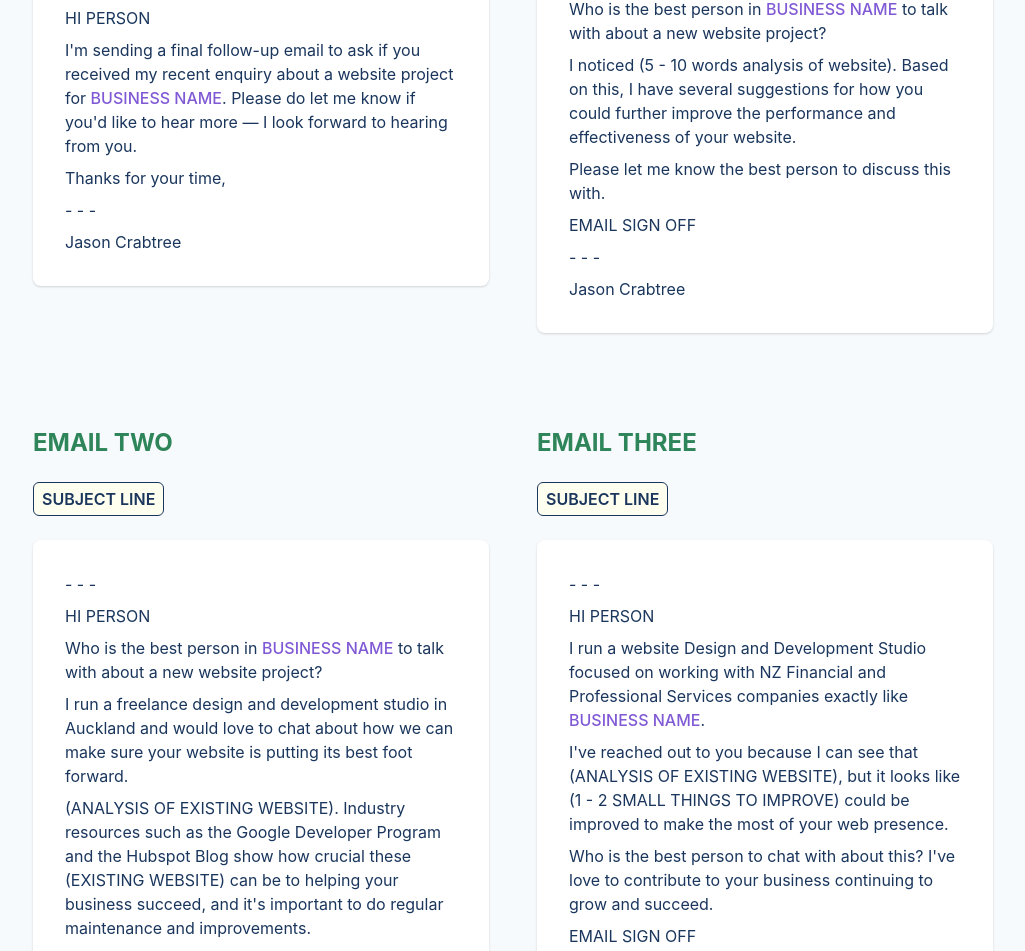
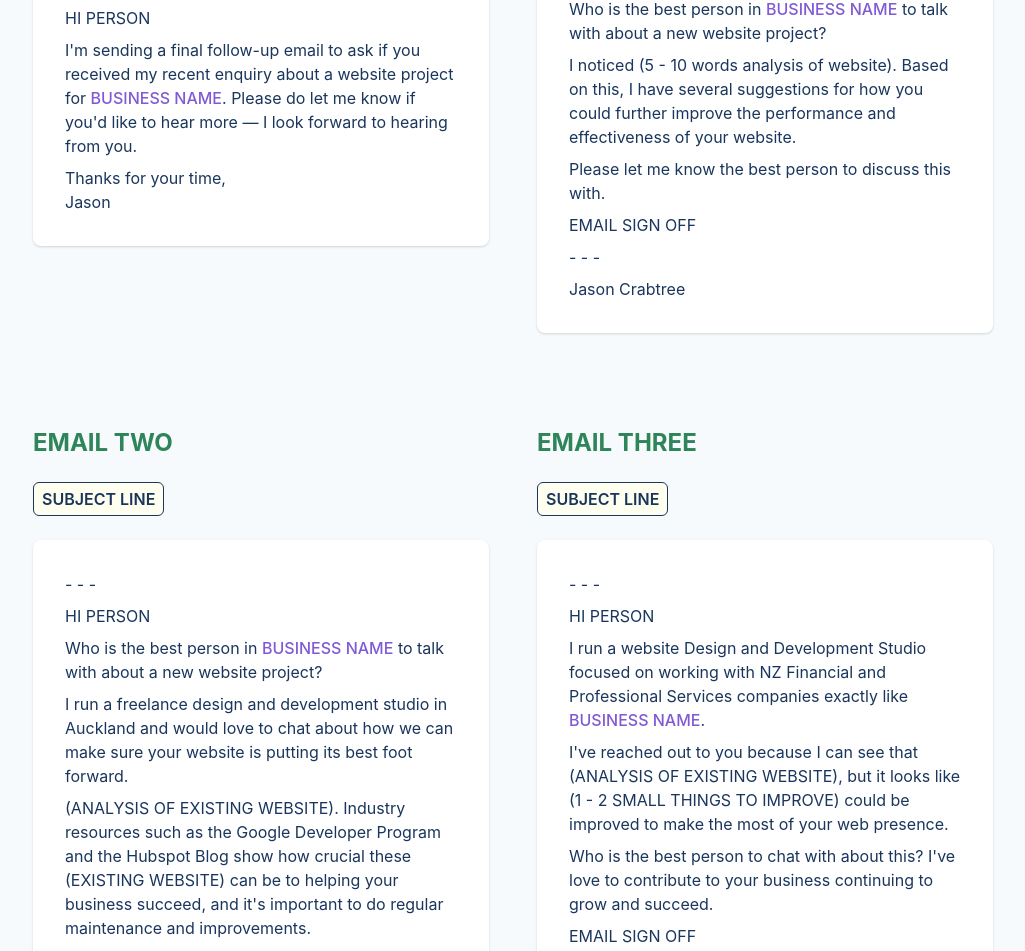
Before and after one commit to jasontcrabtree/visit-again, a Next.js app: page / in a window 1280 px wide. Shown: the part 780-1731 px from the top of the page, without its empty margins (127-1152 px from the left). Built offline with nearby package versions, Linux system fonts and the light colour scheme.

Commit message:
edit email 9

```diff
--- a/src/components/emails/SalesEmailNine.js
+++ b/src/components/emails/SalesEmailNine.js
@@ -64,9 +64,11 @@
           hearing from you.
         </Text>
 
-        <Text>Thanks for your time,</Text>
-        <Text>- - -</Text>
-        <Text>Jason Crabtree</Text>
+        <Text>
+          Thanks for your time,
+          <br />
+          Jason
+        </Text>
       </VStack>
     </VStack>
   );
```
